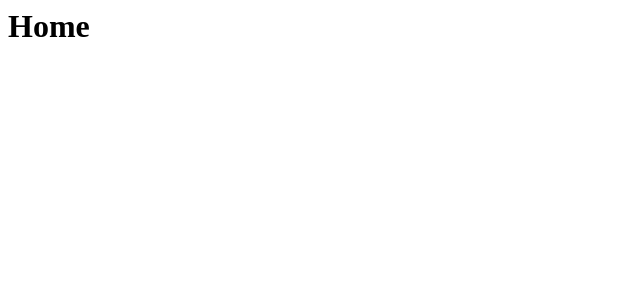
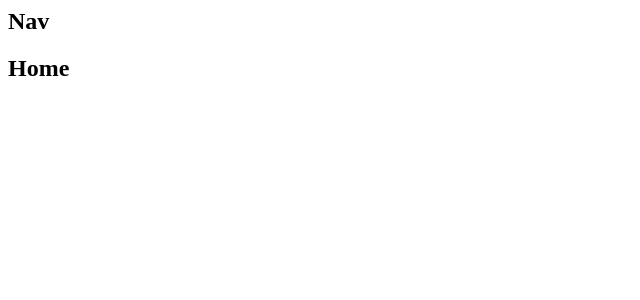
Before and after one commit to hm496/ReactRedux, a React app in the folder one-app/: page /#/ in a window 1280 px wide. Shown: the top 300 px of the page, without its empty margins (0-640 px from the left). Built offline with nearby package versions, Linux system fonts and the light colour scheme.

Commit message:
路由结构

```diff
--- a/one-app/src/ReduxApp/redux-blog/src/routes/index.js
+++ b/one-app/src/ReduxApp/redux-blog/src/routes/index.js
@@ -1,18 +1,19 @@
 // routes/index.js
 import React from 'react';
-import { Router, Route, HashRouter } from 'react-router-dom';
-import Home from '../views/Home';
+import { HashRouter as Router, Route } from 'react-router-dom';
+import Frame from '../views/Frame'
+import Home from '../views/Home'
 import Detail from '../views/Detail'
 
 const routes = (
-  <HashRouter
-    basename="/"
-  >
-    <div>
-      <Route exact path="/" component={Home}/>
-      <Route path="/detail/:id" component={Detail}/>
-    </div>
-  </HashRouter>
+  <Router>
+    <Route path="/">
+      <Frame>
+        <Route exact path="/" component={Home}/>
+        <Route path="/detail/:id" component={Detail}/>
+      </Frame>
+    </Route>
+  </Router>
 );
 
 export default routes;
--- a/one-app/src/ReduxApp/redux-blog/src/views/Detail.js
+++ b/one-app/src/ReduxApp/redux-blog/src/views/Detail.js
@@ -3,7 +3,9 @@ import React, { Component } from 'react';
 class Detail extends Component {
   render() {
     return (
-      <h1>Detail</h1>
+      <div>
+        <h1>Detail</h1>
+      </div>
     )
   };
 }
--- /dev/null
+++ b/one-app/src/ReduxApp/redux-blog/src/views/Frame.js
@@ -0,0 +1,19 @@
+import React, { Component } from 'react';
+import Nav from './Nav';
+
+class Frame extends Component {
+  render() {
+    return (
+      <div className="frame">
+        <section className="header">
+          <Nav/>
+        </section>
+        <section className="container">
+          {this.props.children}
+        </section>
+      </div>
+    );
+  }
+}
+
+export default Frame;
--- /dev/null
+++ b/one-app/src/ReduxApp/redux-blog/src/views/Nav.js
@@ -0,0 +1,11 @@
+import React, { Component } from 'react';
+
+class Nav extends Component {
+  render() {
+    return (
+      <h1>Nav</h1>
+    )
+  };
+}
+
+export default Nav;
```
